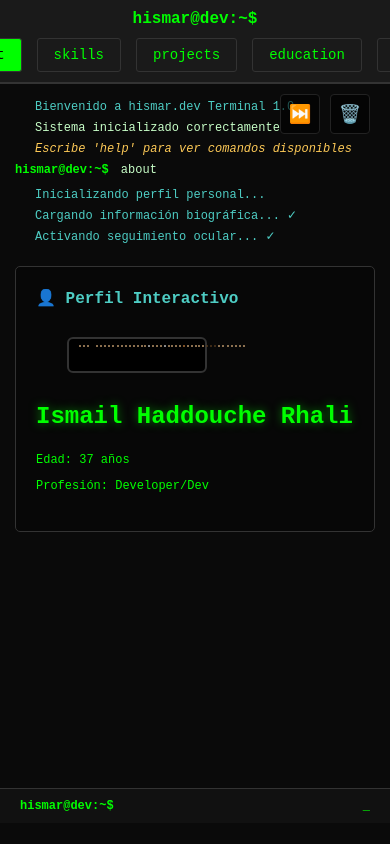
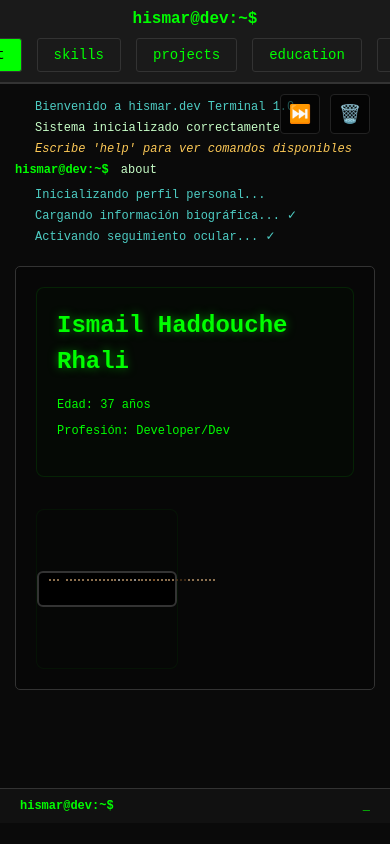
Before and after one commit to ismailhaddouche/hismar.dev, a plain HTML site: page index.html in a window 390 px wide. Shown: the top 844 px of the page. Drawn offline with Linux system fonts and the light colour scheme.

Commit message:
Design: Layout limpio - Contenido izquierda (panel principal), animaciones derecha (sidebar), títulos eliminados

```diff
--- a/script.js
+++ b/script.js
@@ -425,10 +425,7 @@ function createAboutSection() {
     // Cara pixel art (lado derecho)
     const faceSection = document.createElement('div');
     faceSection.className = 'about-face';
-    faceSection.innerHTML = `
-        <div class="face-title">👤 Perfil Interactivo</div>
-        ${createPixelFace()}
-    `;
+    faceSection.innerHTML = createPixelFace();
 
     // Añadir al contenedor
     aboutContainer.appendChild(infoSection);
@@ -632,7 +629,6 @@ function createSkillsSection() {
 function createPixelBrain() {
     return `
         <div class="pixel-brain-container">
-            <div class="brain-title">🧠 Absorbiendo conocimientos...</div>
             <div class="pixel-brain" id="brain">
                 <div class="brain-row">
                     <div class="brain-pixel bg"></div><div class="brain-pixel bg"></div><div class="brain-pixel brain"></div><div class="brain-pixel brain"></div><div class="brain-pixel brain"></div><div class="brain-pixel bg"></div>
@@ -827,7 +823,6 @@ function createProjectsSection() {
 function createTetrisAnimation() {
     return `
         <div class="tetris-container">
-            <div class="tetris-title">🎮 Encajando proyectos...</div>
             <div class="tetris-screen">
                 <div class="tetris-grid" id="tetris-grid">
                     <!-- Grid se generará dinámicamente -->
@@ -1031,7 +1026,6 @@ function createEducationSection() {
 function createCraneAnimation() {
     return `
         <div class="crane-container">
-            <div class="crane-title">🏗️ Apilando formación académica...</div>
             <div class="crane-scene">
                 <div class="crane" id="crane">
                     <div class="crane-arm" id="crane-arm">
--- a/styles.css
+++ b/styles.css
@@ -870,26 +870,36 @@ body {
 .output-error { color: #ff6b6b; }
 .output-hint { color: #feca57; }
 
-/* ABOUT Section Styles */
-.about-container {
+/* Secciones de comandos - Panel principal + Sidebar */
+.about-container,
+.skills-container,
+.projects-container,
+.education-container {
     display: flex;
     gap: 20px;
     padding: 20px;
     align-items: flex-start;
+    min-height: 200px;
 }
 
-.about-info {
-    flex: 2;
+/* Sidebar (animaciones) */
+.about-face,
+.skills-brain-section,
+.projects-tetris-section,
+.education-crane-section {
+    flex: 1;
     order: 2;
-}
-
-.about-face {
-    flex: 1;
-    order: 1;
     display: flex;
     flex-direction: column;
     align-items: center;
+    justify-content: center;
+    background: rgba(0,10,0,0.1);
+    border-radius: 8px;
+    border: 1px solid rgba(0,255,0,0.05);
+    min-height: 160px;
 }
+
+/* .about-face ya definido arriba */
 
 .info-header .name {
     color: #00ff00;
@@ -962,41 +972,38 @@ body {
 .pixel-face .nose { background: #654321; }
 .pixel-face .mouth { background: #222; }
 
-/* SKILLS Section Styles */
-.skills-container {
-    display: flex;
-    gap: 20px;
+/* Panel principal (contenido) */
+.about-info,
+.skills-tech-section,
+.projects-list-section,
+.education-list-section {
+    flex: 2;
+    order: 1;
+    background: rgba(0,20,0,0.2);
     padding: 20px;
-    align-items: flex-start;
+    border-radius: 8px;
+    border: 1px solid rgba(0,255,0,0.1);
 }
 
 .skills-brain-section {
     flex: 1;
-    order: 1;
+    order: 2;
     display: flex;
     flex-direction: column;
     align-items: center;
+    justify-content: center;
 }
 
 .skills-tech-section {
     flex: 2;
-    order: 2;
+    order: 1;
 }
 
 .pixel-brain-container {
     text-align: center;
 }
 
-.face-title,
-.brain-title,
-.tetris-title,
-.crane-title {
-    color: #4ecdc4;
-    margin-bottom: 16px;
-    font-size: 16px;
-    text-align: center;
-    font-weight: bold;
-}
+/* Títulos de animación eliminados para diseño más limpio */
 
 .pixel-brain {
     width: 140px;
@@ -1105,15 +1112,16 @@ body {
 
 .projects-tetris-section {
     flex: 1;
-    order: 1;
+    order: 2;
     display: flex;
     flex-direction: column;
     align-items: center;
+    justify-content: center;
 }
 
 .projects-list-section {
     flex: 2;
-    order: 2;
+    order: 1;
 }
 
 .tetris-container {
@@ -1231,15 +1239,16 @@ body {
 
 .education-crane-section {
     flex: 1;
-    order: 1;
+    order: 2;
     display: flex;
     flex-direction: column;
     align-items: center;
+    justify-content: center;
 }
 
 .education-list-section {
     flex: 2;
-    order: 2;
+    order: 1;
 }
 
 .crane-container {
@@ -1452,19 +1461,20 @@ body {
         gap: 16px;
     }
 
-    /* En móviles, animación arriba y contenido abajo */
+    /* En móviles, contenido arriba y animación abajo */
     .about-info,
     .skills-tech-section,
     .projects-list-section,
     .education-list-section {
-        order: 2;
+        order: 1;
+        margin-bottom: 16px;
     }
 
     .about-face,
     .skills-brain-section,
     .projects-tetris-section,
     .education-crane-section {
-        order: 1;
+        order: 2;
     }
 
     .pixel-face,
```
